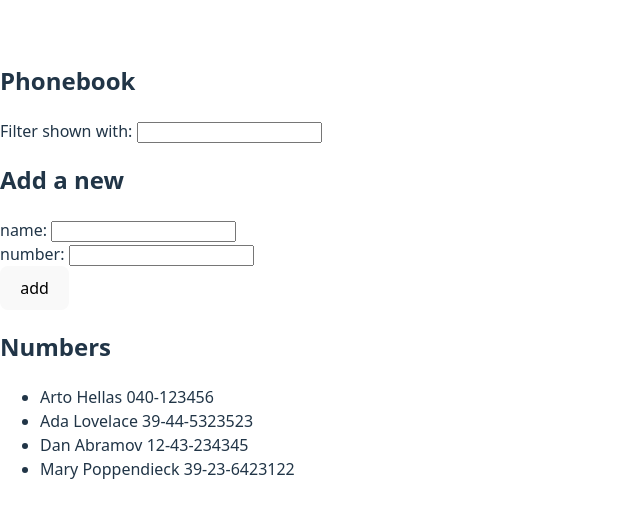
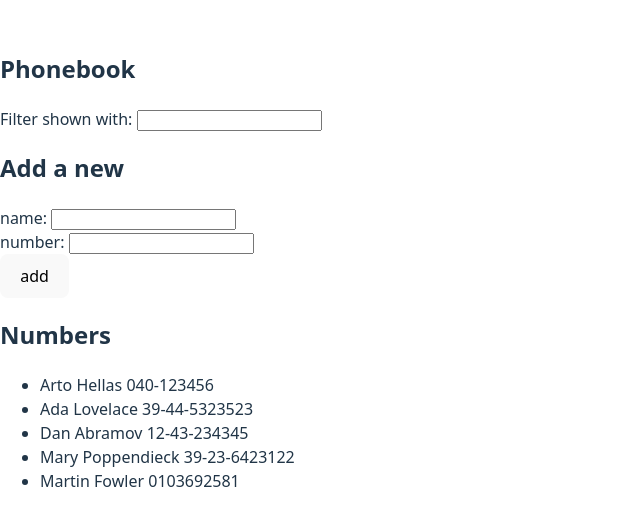
Before and after one commit to barbara-btfl/FullStackOpen, a React (Vite) app in the folder Part2/phonebook/: page / in a window 1280 px wide. Shown: the part 130-656 px from the top of the page, without its empty margins (0-640 px from the left). Built offline with nearby package versions, Linux system fonts and the light colour scheme; data requests are answered from the project's data file.

Commit message:
Commit 2.12 and 2.13

```diff
--- a/Part2/phonebook/db.json
+++ b/Part2/phonebook/db.json
@@ -19,6 +19,11 @@
       "name": "Mary Poppendieck",
       "number": "39-23-6423122",
       "id": "4"
+    },
+    {
+      "name": "Martin Fowler",
+      "number": "0103692581",
+      "id": 5
     }
   ]
 }
--- a/Part2/phonebook/src/App.jsx
+++ b/Part2/phonebook/src/App.jsx
@@ -1,5 +1,5 @@
 import { useState, useEffect } from "react";
-import axios from "axios";
+import personService from "./services/persons";
 import Filter from "./components/Filter";
 import PersonForm from "./components/PersonForm";
 import Persons from "./components/Persons";
@@ -11,10 +11,8 @@ const App = () => {
   const [newNumber, setNewNumber] = useState("");
 
   useEffect(() => {
-    console.log("effect");
-    axios.get("http://localhost:3001/persons").then((response) => {
-      console.log("promise fulfilled");
-      setPersons(response.data);
+    personService.getAll().then((initialPersons) => {
+      setPersons(initialPersons);
     });
   }, []);
 
@@ -26,11 +24,11 @@ const App = () => {
       id: persons.length + 1, // Add id for new persons
     };
 
-    setPersons(persons.concat(personObject));
-    setNewName("");
-    setNewNumber("");
-
-    console.log("button clicked", event.target);
+    personService.create(personObject).then((returnedPerson) => {
+      setPersons(persons.concat(returnedPerson));
+      setNewName("");
+      setNewNumber("");
+    });
   };
 
   return (
--- /dev/null
+++ b/Part2/phonebook/src/services/persons.js
@@ -0,0 +1,23 @@
+import axios from "axios";
+const baseUrl = "http://localhost:3001/persons";
+
+const getAll = () => {
+  const request = axios.get(baseUrl);
+  return request.then((response) => response.data);
+};
+
+const create = (newObject) => {
+  const request = axios.post(baseUrl, newObject);
+  return request.then((response) => response.data);
+};
+
+const update = (id, newObject) => {
+  const request = axios.put(`${baseUrl}/${id}`, newObject);
+  return request.then((response) => response.data);
+};
+
+export default {
+  getAll,
+  create,
+  update,
+};
```
